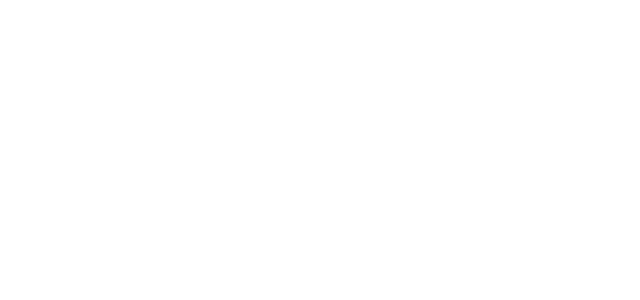
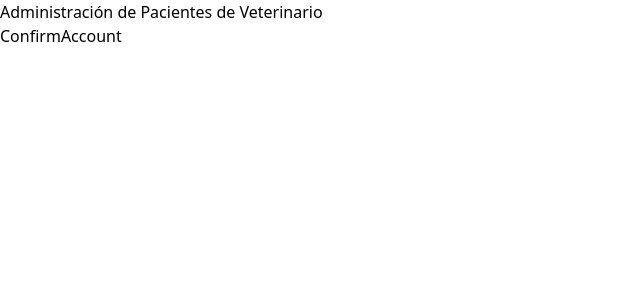
Before and after one commit to thejuanco/Cliente-Veterinaria-Node, a React (Vite) app: page /confirmar/1 in a window 1280 px wide. Before the commit this address had no page. Shown: the top 300 px of the page, without its empty margins (0-640 px from the left). Built offline with nearby package versions, Linux system fonts and the light colour scheme.

Commit message:
Crea las paginas del area publica y las añade al routing

```diff
--- a/src/App.jsx
+++ b/src/App.jsx
@@ -1,6 +1,13 @@
-import { BrowserRouter, Route, Routes } from "react-router-dom"
+import { BrowserRouter, Route, Routes } from "react-router-dom";
+
+//Pagina maestra
 import AuthLayout from "./layout/AuthLayout"
+
+//Area publica
 import Login from "./pages/Login"
+import Register from "./pages/Register"
+import ConfirmAccount from "./pages/ConfirmAccount"
+import ForgotPassword from "./pages/ForgotPassword"
 
 function App() {
 
@@ -13,6 +20,9 @@ function App() {
       <Routes>
         <Route path="/" element={<AuthLayout/>}>
           <Route index element={<Login/>}/>
+          <Route path="registrar" element={<Register/>}/>
+          <Route path="olvide-password" element={<ForgotPassword/>}/>
+          <Route path="confirmar/:id" element={<ConfirmAccount/>}/>
         </Route>
       </Routes>
     </BrowserRouter>
--- a/src/layout/AuthLayout.jsx
+++ b/src/layout/AuthLayout.jsx
@@ -4,8 +4,7 @@ import { Outlet } from "react-router-dom";
 const AuthLayout = () => {
   return (
     <>
-      <h1>Autenticación</h1>
-      <p>Esta es la pantalla de autenticación</p>
+      <h1>Administración de Pacientes de Veterinario</h1>
 
       <Outlet />
     </>
--- /dev/null
+++ b/src/pages/ConfirmAccount.jsx
@@ -0,0 +1,9 @@
+import React from 'react'
+
+const ConfirmAccount = () => {
+  return (
+    <div>ConfirmAccount</div>
+  )
+}
+
+export default ConfirmAccount
--- /dev/null
+++ b/src/pages/ForgotPassword.jsx
@@ -0,0 +1,9 @@
+import React from 'react'
+
+const ForgotPassword = () => {
+  return (
+    <div>ForgotPassword</div>
+  )
+}
+
+export default ForgotPassword
--- /dev/null
+++ b/src/pages/Register.jsx
@@ -0,0 +1,9 @@
+import React from 'react'
+
+const Register = () => {
+  return (
+    <div>Register</div>
+  )
+}
+
+export default Register
```
